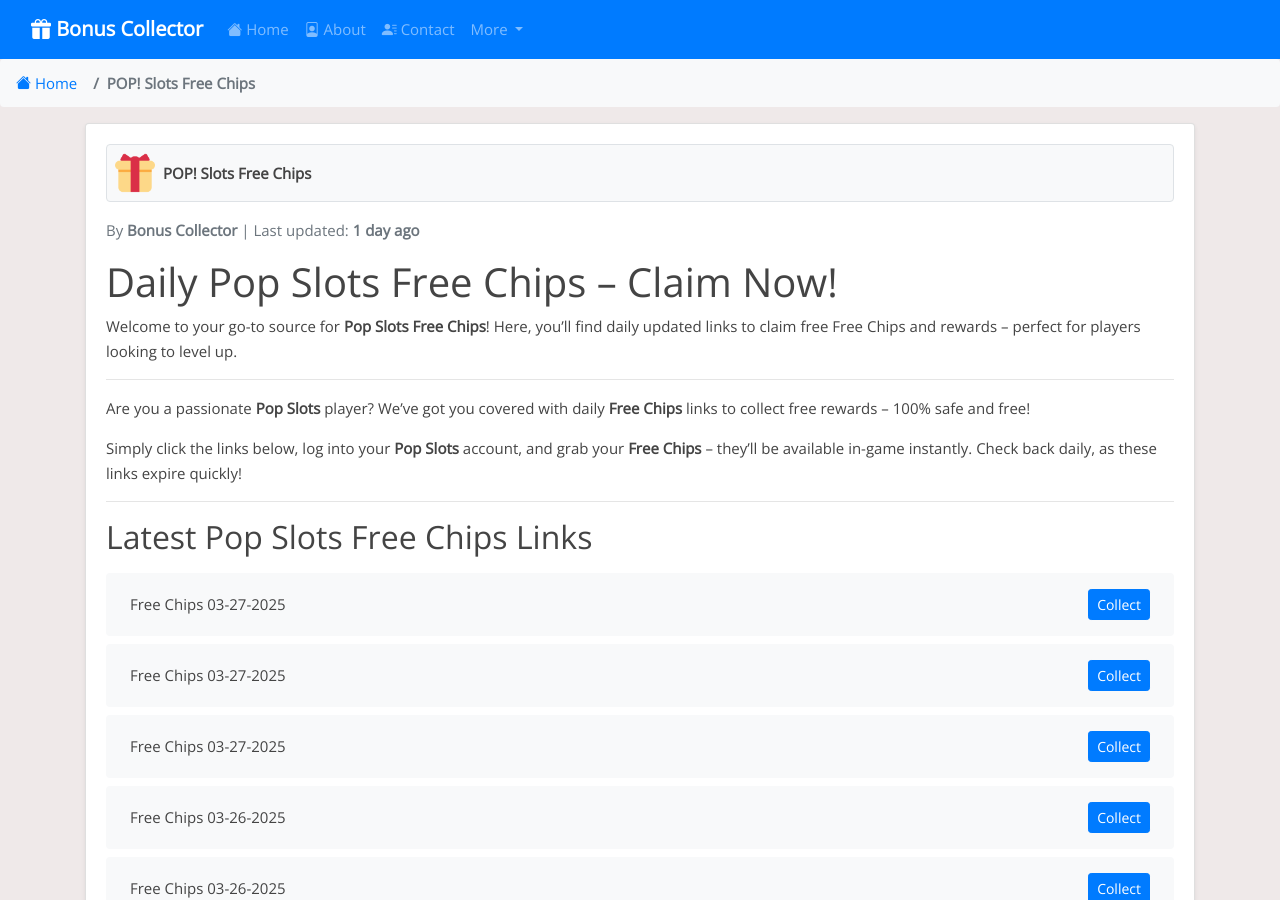
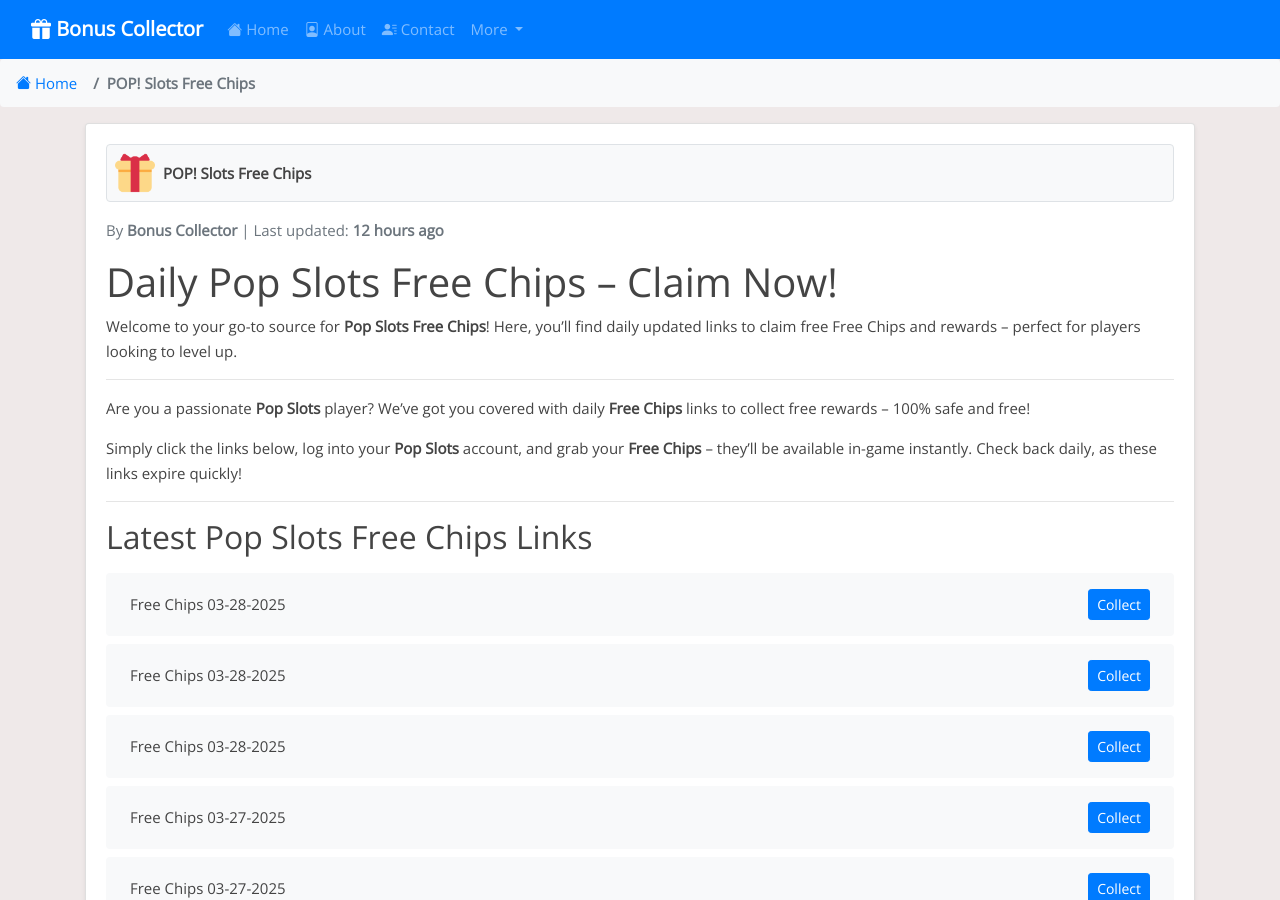
Before and after one commit to iamrohan99/bc-net, a Jekyll site: the page built from _posts/2024-06-29-pop-slots.md, in a window 1280 px wide and 900 px high. Built offline with Jekyll 4.4.1, drawn with Linux system fonts in a browser that asks for light colours; some of the changed text lies outside the part shown.

Commit message:
Update pop-slots reward links, content, and last modified date - 2025-03-28 14:24

```diff
--- a/_data/include_files.yml
+++ b/_data/include_files.yml
@@ -29,7 +29,7 @@ slotomania.html:
 cashman-casino.html:
   last_modified: "2025-03-27T17:21:59Z"
 pop-slots.html:
-  last_modified: "2025-03-27T13:33:25Z"
+  last_modified: "2025-03-28T14:24:19Z"
 bingo-blitz.html:
   last_modified: "2025-03-28T05:26:10Z"
 willy-wonka.html:
--- a/_includes/pop-slots.html
+++ b/_includes/pop-slots.html
@@ -1,4 +1,16 @@
 <ul class="list-group mt-3 mb-4">
+  <li class="list-group-item d-flex justify-content-between align-items-center">
+    <span>Free Chips 03-28-2025</span>
+    <a href="https://popslots.casino/4kUNJui" class="btn btn-primary btn-sm">Collect</a>
+  </li>
+  <li class="list-group-item d-flex justify-content-between align-items-center">
+    <span>Free Chips 03-28-2025</span>
+    <a href="https://popslots.casino/4bUVCvG" class="btn btn-primary btn-sm">Collect</a>
+  </li>
+  <li class="list-group-item d-flex justify-content-between align-items-center">
+    <span>Free Chips 03-28-2025</span>
+    <a href="https://landingpages.popslotscasino.com/2.729.103451/site/pages/landingpop/index.html?coupon=RPOP_2M_20250328_IG_ywsq_CM&fbclid=PAY2xjawJTiIBleHRuA2FlbQIxMAABps3MaDQSyrq9jHWxdwmrAkCrPvHDmSGw-eywHm3gi1pc2tLzXafCRAJErQ_aem_RVxfLaHa_JQstFySZNnIkw" class="btn btn-primary btn-sm">Collect</a>
+  </li>
   <li class="list-group-item d-flex justify-content-between align-items-center">
     <span>Free Chips 03-27-2025</span>
     <a href="https://popslots.casino/4kwlK47" class="btn btn-primary btn-sm">Collect</a>
@@ -387,16 +399,4 @@
     <span>Free Chips 02-22-2025</span>
     <a href="https://popslots.casino/4k3zvqI" class="btn btn-primary btn-sm">Collect</a>
   </li>
-  <li class="list-group-item d-flex justify-content-between align-items-center">
-    <span>Free Chips 02-22-2025</span>
-    <a href="https://popslots.casino/3CIYxe4" class="btn btn-primary btn-sm">Collect</a>
-  </li>
-  <li class="list-group-item d-flex justify-content-between align-items-center">
-    <span>Free Chips 02-22-2025</span>
-    <a href="https://landingpages.popslotscasino.com/2.729.103451/site/pages/landingpop/index.html?coupon=RPOP_2M_20250222_TW_yyea_CM&fbclid=PAY2xjawImwC5leHRuA2FlbQIxMAABpjlPAyXWBIcxRme_kYwqQDQH2LdRxBNTKEllv22MD5IrHvY6M7AsTePWSQ_aem_A3htRfuw60pSymQzS3i0GQ" class="btn btn-primary btn-sm">Collect</a>
-  </li>
-  <li class="list-group-item d-flex justify-content-between align-items-center">
-    <span>Free Chips 02-21-2025</span>
-    <a href="https://landingpages.popslotscasino.com/2.729.103451/site/pages/landingpop/index.html?coupon=RPOP_2M_20250221_TW_urea_CM&fbclid=PAY2xjawIlcA5leHRuA2FlbQIxMAABpvWfcuW26a5ygh4JQgLhnfvguzjsjDI4SoGOg_MFSjTgRLIGalYiRtCecg_aem_8zyHV3u8PbNvj5vihbdbzA" class="btn btn-primary btn-sm">Collect</a>
-  </li>
 </ul>
```
Also changed, not shown: links-json/pop-slots.json (+12 -12 lines).
